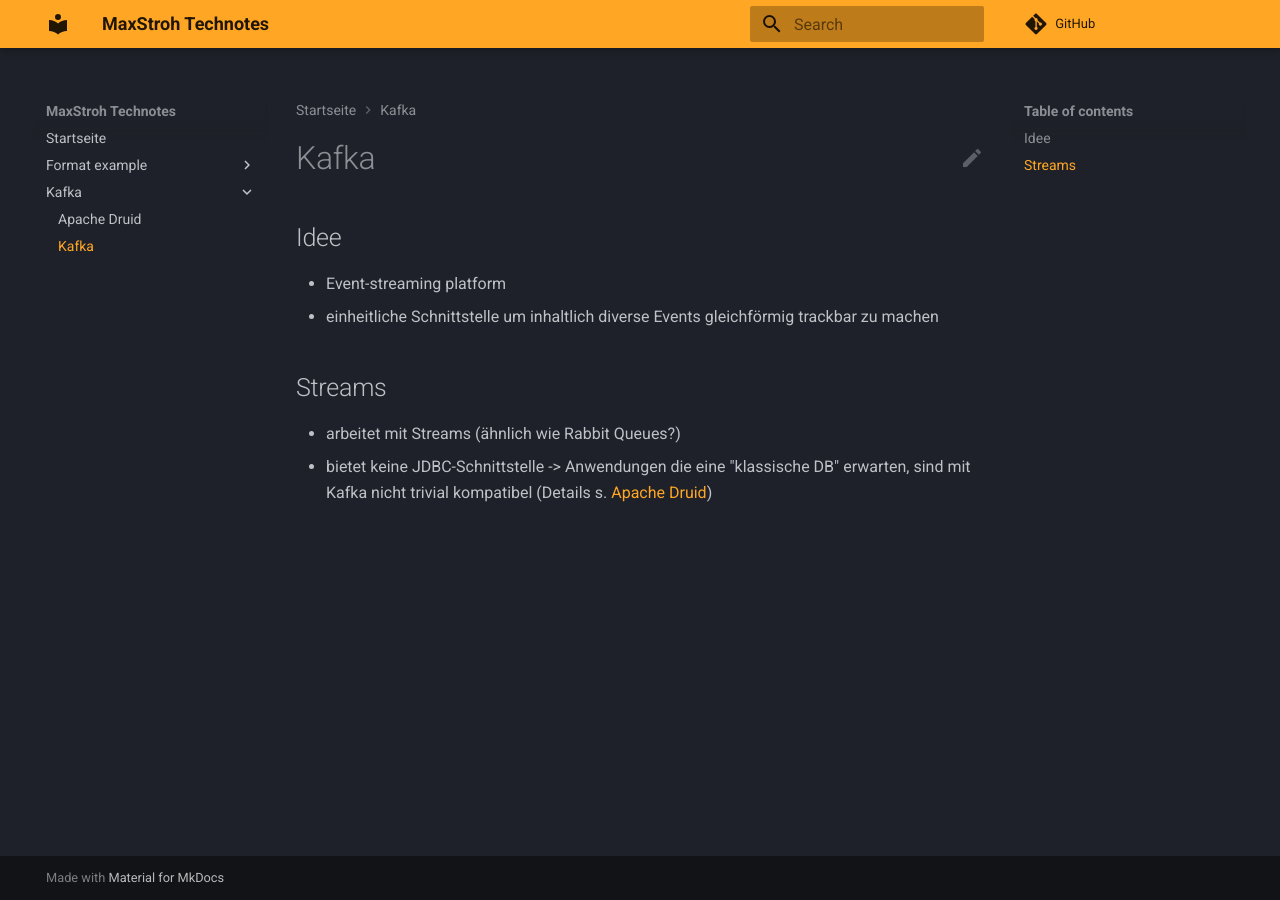
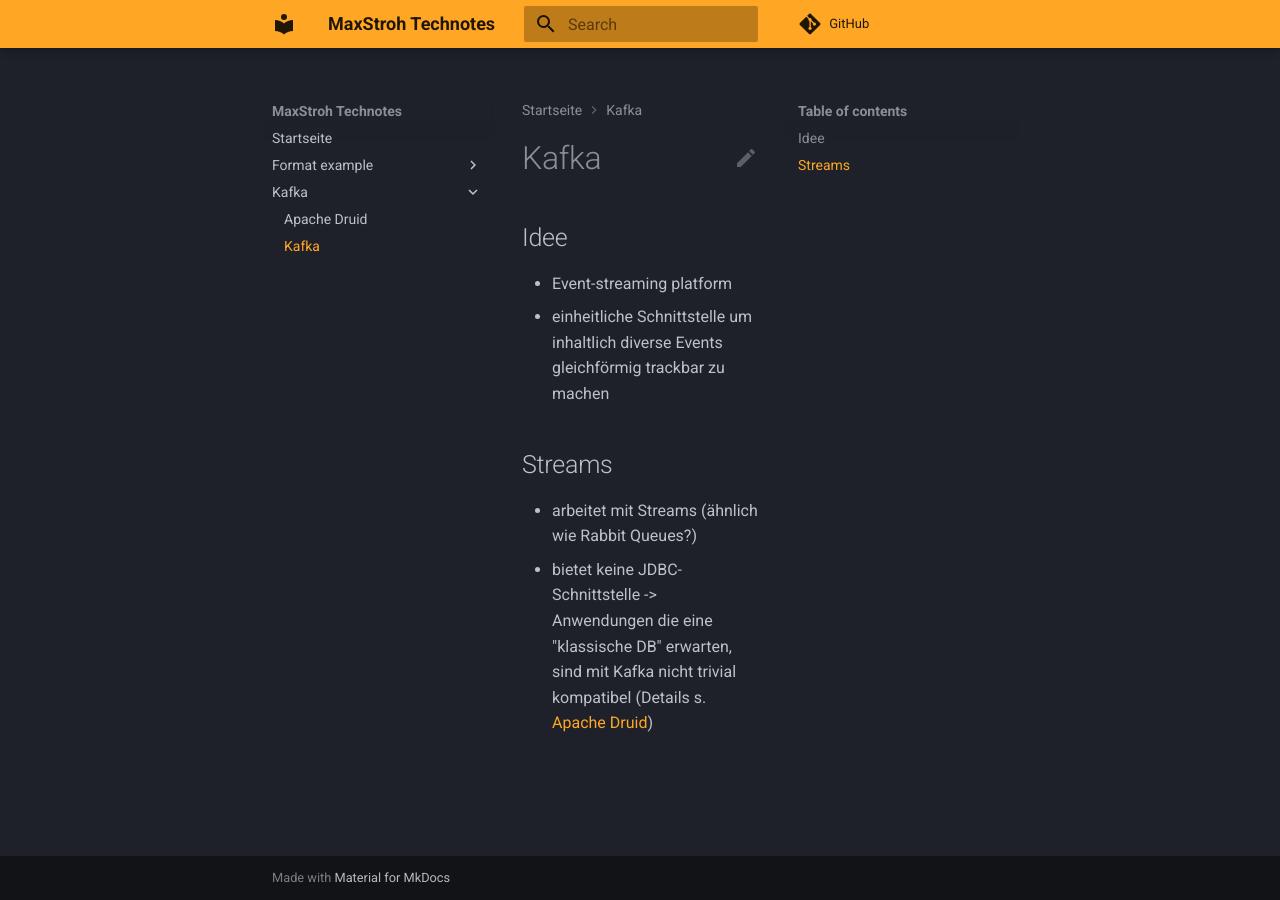
Before and after one commit to MaxStroh/technotes, an MkDocs documentation site: the page built from docs/kafka/kafka.md, in a window 1280 px wide. Built offline with MkDocs 1.6.1 and Material for MkDocs 9.7.7, drawn with Linux system fonts in a browser that asks for light colours; comment, search, counter and statistics services are not loaded.

```diff
--- a/docs/kafka/kafka.md
+++ b/docs/kafka/kafka.md
@@ -6,4 +6,4 @@
 
 ## Streams
 - arbeitet mit Streams (ähnlich wie Rabbit Queues?)
-- bietet keine JDBC-Schnittstelle -> Anwendungen die eine "klassische DB" erwarten, sind mit Kafka nicht trivial kompatibel (Details s. [Apache Druid](/apache-druid))
+- bietet keine JDBC-Schnittstelle -> Anwendungen die eine "klassische DB" erwarten, sind mit Kafka nicht trivial kompatibel (Details s. [Apache Druid](apache-druid.md))
--- /dev/null
+++ b/docs/stylesheets/extra.css
@@ -0,0 +1,3 @@
+.md-grid {
+    max-width: 60%;
+}
--- a/mkdocs.yml
+++ b/mkdocs.yml
@@ -55,3 +55,6 @@ markdown_extensions:
 plugins:
   - search
   - autorefs
+
+extra_css:
+  - stylesheets/extra.css
```
